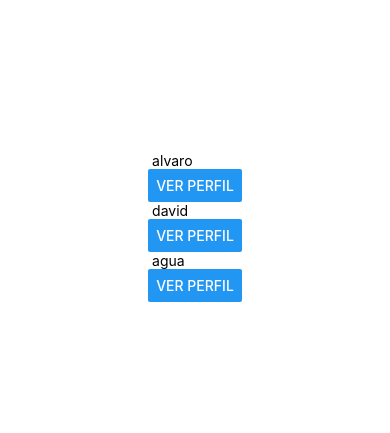
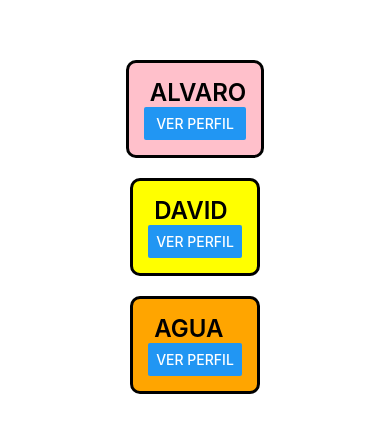
Before and after one commit to 125053864-arch/DAM221, a React Native app in the folder App2/: screen / in a window 390 px wide. Shown: the part 195-628 px from the top of the page. Built offline with nearby package versions, Linux system fonts and the light colour scheme.

Commit message:
avance de practica 8: StylesSheets

```diff
--- a/App2/App.js
+++ b/App2/App.js
@@ -18,11 +18,11 @@ export default function App() {
       <Saludo2></Saludo2>
       <Text>----------------------------------</Text> */}
 
-      <Perfil nombre="alvaro" carrera={"Tiid"} materia={"Movil"} cuatri={"4"}> </Perfil>
+      <Perfil nombre="alvaro" carrera={"Tiid"} materia={"Movil"} cuatri={"4"} style={styles.tarjeta1}> </Perfil>
 
-      <Perfil nombre="david" carrera={"Tiid"} materia={"Movil"} cuatri={"4"}> </Perfil>
+      <Perfil nombre="david" carrera={"Tiid"} materia={"Movil"} cuatri={"4"} style={styles.tarjeta2}></Perfil>
 
-      <Perfil nombre="agua" carrera={"Tiid"} materia={"Movil"} cuatri={"4"}></Perfil>
+      <Perfil nombre="agua" carrera={"Tiid"} materia={"Movil"} cuatri={"4"} style={styles.tarjeta3}></Perfil>
 
       <StatusBar style="auto" />
     </View>
@@ -34,7 +34,12 @@ const styles = StyleSheet.create({
   container: {
     flex: 1,
     backgroundColor: '#fff',
+
+    flexDirection: 'column',
     alignItems: 'center',
     justifyContent: 'center',
   },
+  tarjeta1:{backgroundColor: 'pink'},
+  tarjeta2:{backgroundColor: 'yellow'},
+  tarjeta3:{backgroundColor: 'orange'}
 });
--- a/App2/componentts/Perfil.js
+++ b/App2/componentts/Perfil.js
@@ -1,18 +1,18 @@
 import { View } from 'react-native'
-import{Text,Button} from 'react-native'
+import{Text,Button,StyleSheet} from 'react-native'
 import { useState } from 'react'
 
-export const Perfil=({nombre,carrera,materia,cuatri})=>{
+export const Perfil=({nombre,carrera,materia,cuatri,style})=>{
 
     const [mostrar,serMostrar] = useState(false);
     return(
-        <View>
-        <Text> {nombre}</Text>
+        <View style={[estilos.terjetas, style]}>
+        <Text style={estilos.nombre}> {nombre}</Text>
         {mostrar &&
         <>
-        <Text> {carrera}</Text>
-        <Text> {materia} </Text>
-        <Text> {cuatri}</Text>
+        <Text style={estilos.carrera }> {carrera}</Text>
+        <Text style={estilos.otrotexto}> {materia} </Text>
+        <Text style={estilos.otrotexto}> {cuatri}</Text>
         </>
         }
         <Button title='Ver Perfil' onPress={()=> serMostrar(!mostrar)}></Button>
@@ -21,3 +21,32 @@ export const Perfil=({nombre,carrera,materia,cuatri})=>{
 
     )
 }
+
+const estilos = StyleSheet.create({
+    nombre:{
+        fontSize: 24,
+        fontWeight:600,
+        textTransform: 'uppercase',
+    },
+
+    carrera:{
+        fontSize:20,
+        color: 'red',
+        fontFamily: 'Roboto',
+    },
+
+    otrotexto:{
+        fontSize:18,
+        color: 'blue',
+        fontFamily: 'Courier',
+        fontStyle:'italic'
+    },
+
+    terjetas:{
+        borderWidth:3,
+        borderRadius:10,
+        padding:15,
+        margin: 10,
+
+    },
+});
```
